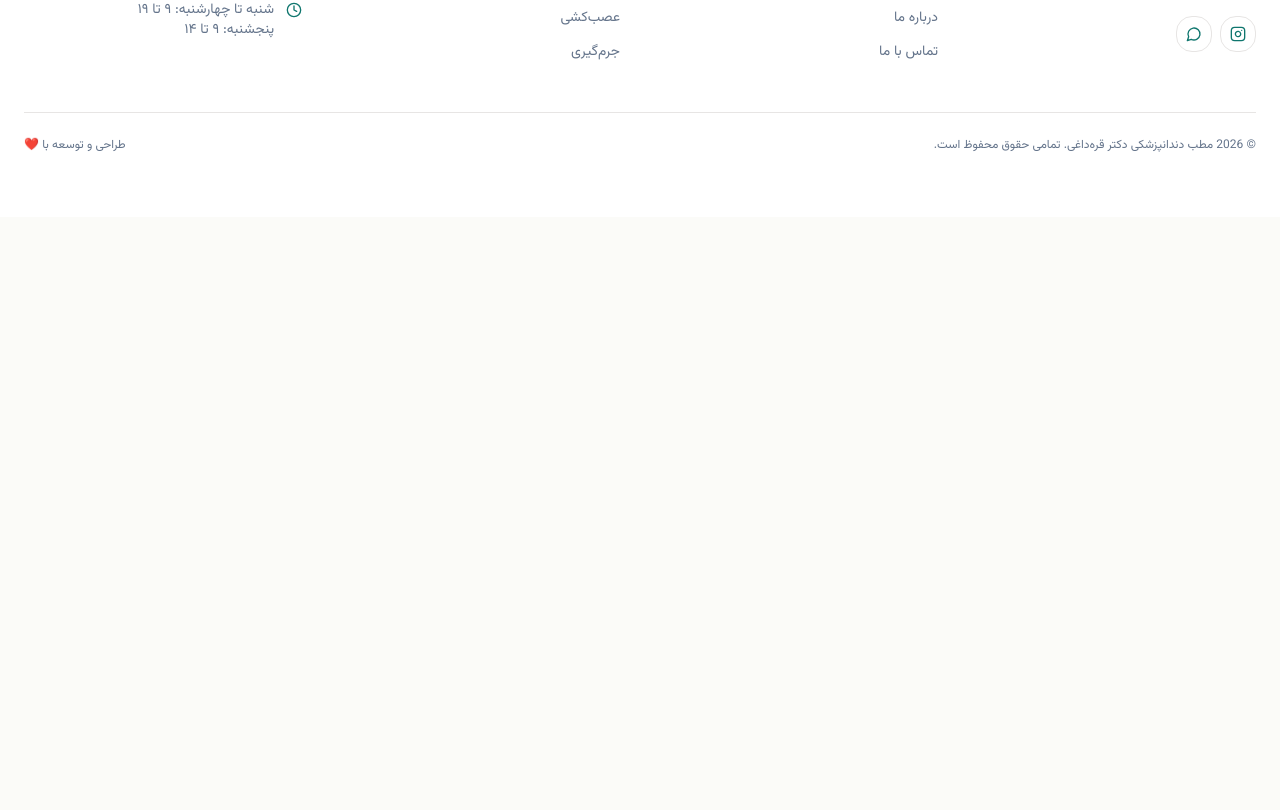
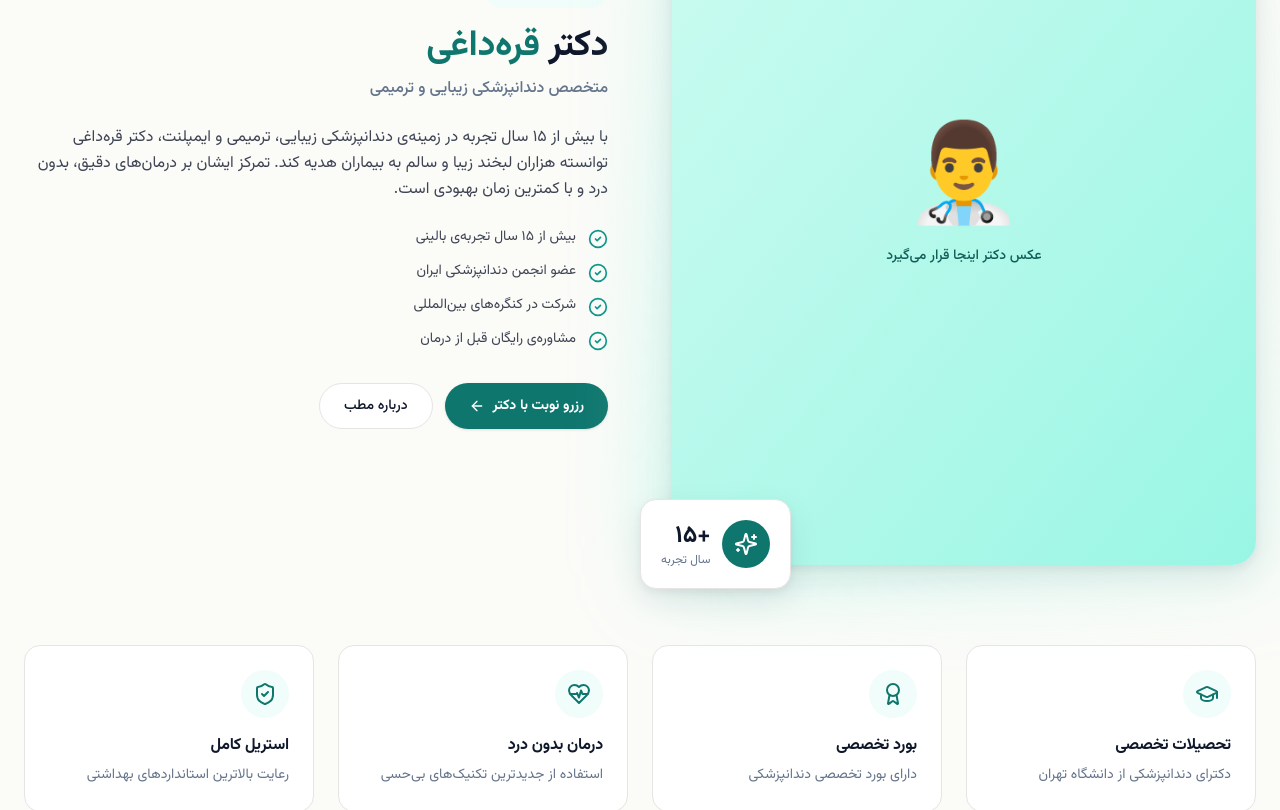
Before and after one commit to ksattari1384-gif/doctorD, a Next.js app: page / in a window 1280 px wide. Shown: the part 1077-1887 px from the top of the page. Before the commit the page ends 1294 px from the top, so only its background shows below. Built offline with nearby package versions, Linux system fonts and the light colour scheme.

Commit message:
feat(site): add doctor intro section

```diff
--- a/src/app/page.tsx
+++ b/src/app/page.tsx
@@ -2,6 +2,7 @@ import { Header } from "@/components/site/header";
 import { Footer } from "@/components/site/footer";
 import { FloatingBar } from "@/components/site/floating-bar";
 import { Hero } from "@/components/site/hero";
+import { DoctorIntro } from "@/components/site/doctor-intro";
 
 export default function HomePage() {
   return (
@@ -9,6 +10,7 @@ export default function HomePage() {
       <Header />
       <main>
         <Hero enabled={false} />
+        <DoctorIntro />
       </main>
       <Footer />
       <FloatingBar />
--- /dev/null
+++ b/src/components/site/doctor-intro.tsx
@@ -0,0 +1,154 @@
+import Image from "next/image";
+import Link from "next/link";
+import {
+  Award,
+  GraduationCap,
+  HeartPulse,
+  ShieldCheck,
+  Sparkles,
+  ArrowLeft,
+  CheckCircle2,
+} from "lucide-react";
+
+const FEATURES = [
+  {
+    icon: GraduationCap,
+    title: "تحصیلات تخصصی",
+    description: "دکترای دندانپزشکی از دانشگاه تهران",
+  },
+  {
+    icon: Award,
+    title: "بورد تخصصی",
+    description: "دارای بورد تخصصی دندانپزشکی",
+  },
+  {
+    icon: HeartPulse,
+    title: "درمان بدون درد",
+    description: "استفاده از جدیدترین تکنیک‌های بی‌حسی",
+  },
+  {
+    icon: ShieldCheck,
+    title: "استریل کامل",
+    description: "رعایت بالاترین استانداردهای بهداشتی",
+  },
+];
+
+const HIGHLIGHTS = [
+  "بیش از ۱۵ سال تجربه‌ی بالینی",
+  "عضو انجمن دندانپزشکی ایران",
+  "شرکت در کنگره‌های بین‌المللی",
+  "مشاوره‌ی رایگان قبل از درمان",
+];
+
+export function DoctorIntro() {
+  return (
+    <section className="relative py-20 md:py-28 bg-background">
+      <div className="container mx-auto px-4 md:px-6">
+        <div className="grid grid-cols-1 lg:grid-cols-2 gap-12 lg:gap-16 items-center">
+          {/* Image side */}
+          <div className="relative">
+            <div className="absolute -inset-4 bg-gradient-to-tr from-brand-200/50 to-gold-200/30 rounded-3xl blur-2xl" />
+            <div className="relative aspect-[4/5] rounded-3xl overflow-hidden shadow-elevated bg-gradient-to-br from-brand-100 to-brand-200">
+              <div className="absolute inset-0 flex items-center justify-center">
+                <div className="text-center">
+                  <div className="text-8xl mb-4">👨‍⚕️</div>
+                  <div className="text-sm text-brand-800 font-medium">
+                    عکس دکتر اینجا قرار می‌گیرد
+                  </div>
+                </div>
+              </div>
+            </div>
+
+            {/* Floating badge */}
+            <div className="absolute -bottom-6 -left-6 md:-left-8 bg-surface rounded-2xl shadow-elevated p-4 md:p-5 border border-border">
+              <div className="flex items-center gap-3">
+                <div className="flex h-12 w-12 items-center justify-center rounded-xl bg-brand-700 text-white">
+                  <Sparkles className="h-6 w-6" />
+                </div>
+                <div>
+                  <div className="text-2xl font-bold text-ink-800">+۱۵</div>
+                  <div className="text-xs text-muted">سال تجربه</div>
+                </div>
+              </div>
+            </div>
+          </div>
+
+          {/* Content side */}
+          <div>
+            <div className="inline-flex items-center gap-2 rounded-full bg-brand-50 px-4 py-2 text-sm font-medium text-brand-800 mb-4">
+              <Sparkles className="h-4 w-4" />
+              درباره پزشک
+            </div>
+
+            <h2 className="text-3xl md:text-4xl font-bold text-ink-800 leading-tight">
+              دکتر{" "}
+              <span className="text-brand-700">قره‌داغی</span>
+            </h2>
+
+            <p className="mt-2 text-base text-muted font-medium">
+              متخصص دندانپزشکی زیبایی و ترمیمی
+            </p>
+
+            <p className="mt-6 text-base text-foreground/80 leading-relaxed">
+              با بیش از ۱۵ سال تجربه در زمینه‌ی دندانپزشکی زیبایی، ترمیمی و
+              ایمپلنت، دکتر قره‌داغی توانسته هزاران لبخند زیبا و سالم به
+              بیماران هدیه کند. تمرکز ایشان بر درمان‌های دقیق، بدون درد و با
+              کمترین زمان بهبودی است.
+            </p>
+
+            <ul className="mt-6 space-y-3">
+              {HIGHLIGHTS.map((item) => (
+                <li
+                  key={item}
+                  className="flex items-start gap-3 text-sm text-foreground/80"
+                >
+                  <CheckCircle2 className="h-5 w-5 text-brand-600 shrink-0 mt-0.5" />
+                  <span>{item}</span>
+                </li>
+              ))}
+            </ul>
+
+            <div className="mt-8 flex flex-wrap gap-3">
+              <Link
+                href="/booking"
+                className="group inline-flex items-center gap-2 rounded-xl bg-brand-700 px-6 py-3 text-sm font-bold text-white hover:bg-brand-800 transition shadow-sm"
+              >
+                رزرو نوبت با دکتر
+                <ArrowLeft className="h-4 w-4 transition-transform group-hover:-translate-x-1" />
+              </Link>
+              <Link
+                href="/about"
+                className="inline-flex items-center gap-2 rounded-xl border border-border bg-surface px-6 py-3 text-sm font-medium hover:bg-brand-50 transition"
+              >
+                درباره مطب
+              </Link>
+            </div>
+          </div>
+        </div>
+
+        {/* Features grid */}
+        <div className="mt-20 grid grid-cols-1 md:grid-cols-2 lg:grid-cols-4 gap-4 md:gap-6">
+          {FEATURES.map((f) => {
+            const Icon = f.icon;
+            return (
+              <div
+                key={f.title}
+                className="group rounded-2xl border border-border bg-surface p-6 hover:border-brand-200 hover:shadow-soft transition-all"
+              >
+                <div className="flex h-12 w-12 items-center justify-center rounded-xl bg-brand-50 text-brand-700 group-hover:bg-brand-700 group-hover:text-white transition-colors">
+                  <Icon className="h-6 w-6" />
+                </div>
+                <h3 className="mt-4 text-base font-bold text-ink-800">
+                  {f.title}
+                </h3>
+                <p className="mt-1.5 text-sm text-muted leading-relaxed">
+                  {f.description}
+                </p>
+              </div>
+            );
+          })}
+        </div>
+      </div>
+    </section>
+  );
+}
```
